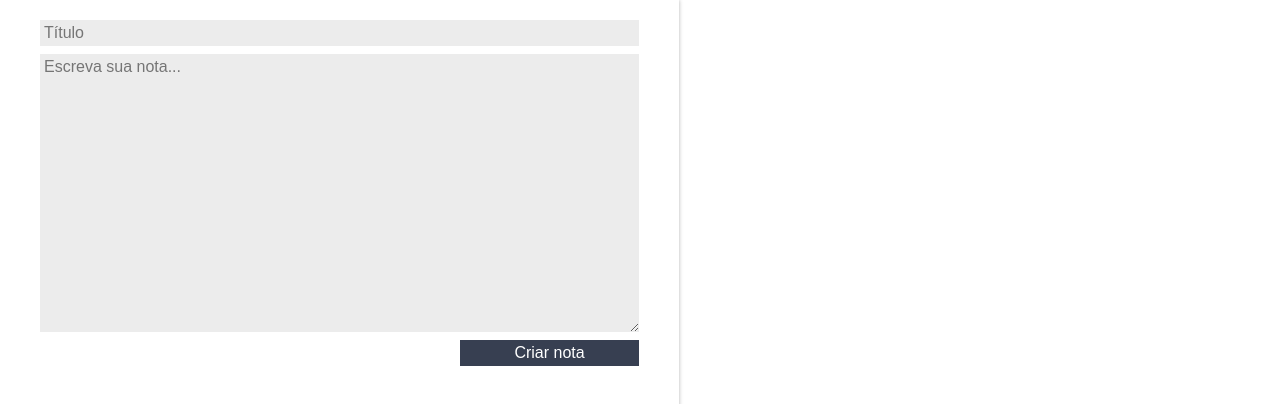
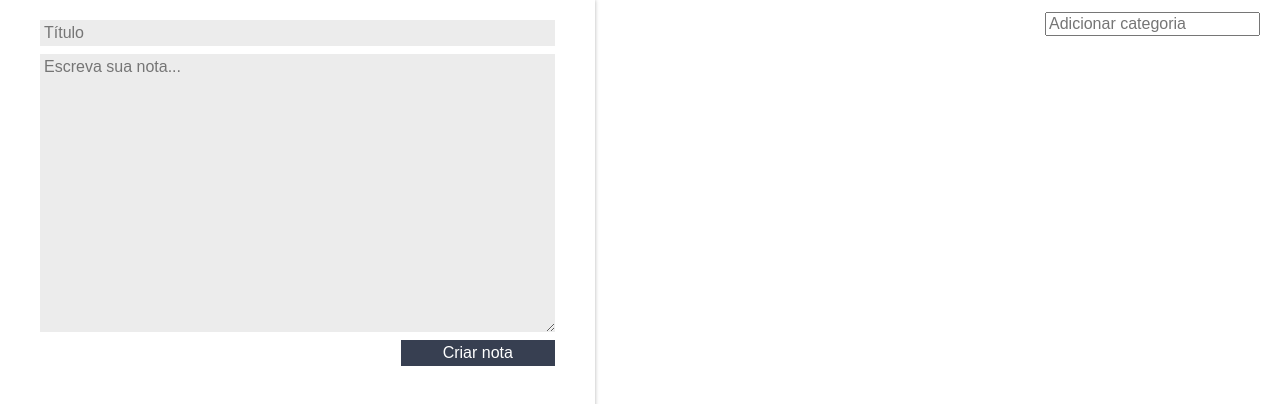
Before and after one commit to vanisantos/note-manager, a React (Create React App) app: page / in a window 1280 px wide. Shown: the top 404 px of the page. Built offline with nearby package versions, Linux system fonts and the light colour scheme.

Commit message:
creating dinamic categories

```diff
--- a/src/App.js
+++ b/src/App.js
@@ -1,6 +1,6 @@
 
 import { Component } from "react";
-import { FormRegister, NoteList } from "./Components";
+import { FormRegister, NoteList, CategoriesList } from "./Components";
 import "./assets/App.css"
 import './assets/index.css';
 
@@ -9,6 +9,7 @@ class App extends Component {
     super();
 
     this.state = {
+      categories: [],
       notes: []
     };
   }
@@ -38,14 +39,29 @@ class App extends Component {
     this.setState(newState);
   }
 
+  addCategory(category) {
+    const newCategoriesList = [...this.state.categories, category]
+    const newState = {
+      ...this.state,
+      categories: newCategoriesList
+    };
+
+    this.setState(newState);
+  }
+
   render() {
     return (
       <section className="contend">
         <FormRegister createNote={this.createNote.bind(this)}/>
-        <NoteList
-          deleteNote={this.deleteNote.bind(this)}
-          notes={this.state.notes}
-        />
+        <main className="main-contend">
+          <CategoriesList
+            addCategory={this.addCategory.bind(this)}
+            categories={this.state.categories}/>
+          <NoteList
+            deleteNote={this.deleteNote.bind(this)}
+            notes={this.state.notes}
+          />
+        </main>
       </section>
     );
   }
--- /dev/null
+++ b/src/Components/CategoriesList/CategoriesList.jsx
@@ -0,0 +1,37 @@
+import React, { Component } from 'react';
+import './style.css'
+
+class CategoriesList extends Component {
+
+  _handleInputEvent(e){
+    if(e.key === "Enter") {
+      let category = e.target.value;
+      this.props.addCategory(category)
+    }
+  }
+
+  render() {
+    return (
+      <section className="categories-list">
+        <ul className="categories-list_list">
+            {this.props.categories.map((category, index) => {
+              return (
+                <li
+                  key={index}
+                  className="categories-list_item"
+                >{category}</li>
+              )
+            })}
+        </ul>
+        <input
+          type="text"
+          className="categories-list_input"
+          placeholder="Adicionar categoria"
+          onKeyUp={this._handleInputEvent.bind(this)}
+        />
+      </section>
+     );
+  }
+}
+
+export default CategoriesList;
--- /dev/null
+++ b/src/Components/CategoriesList/index.js
@@ -0,0 +1,3 @@
+import CategoriesList from "./CategoriesList";
+
+export default CategoriesList;
--- /dev/null
+++ b/src/Components/CategoriesList/style.css
@@ -0,0 +1,21 @@
+.categories-list{
+  display: flex;
+  flex-direction: row;
+  margin-top: 12px;
+}
+.categories-list_list{
+  flex: 1;
+  display: flex;
+  flex-direction: row;
+  justify-content: space-evenly;
+}
+.categories-list_item{
+  background-color: var(--secundaria);
+  color: white;
+  padding: 4px 8px;
+  border-radius: 10px;
+  font-family: Arial, Helvetica, sans-serif;
+}
+.categories-list_input{
+  margin-right: 20px;
+}
--- a/src/Components/index.js
+++ b/src/Components/index.js
@@ -1,9 +1,11 @@
 import CardNote from "./CardNote"
 import NoteList from "./NoteList"
 import FormRegister from "./FormRegister"
+import CategoriesList from "./CategoriesList/CategoriesList";
 
 export {
   CardNote,
   NoteList,
-  FormRegister
+  FormRegister,
+  CategoriesList
 };
--- a/src/assets/App.css
+++ b/src/assets/App.css
@@ -1,5 +1,9 @@
 .contend {
   display: flex;
+}
+
+.main-contend {
+  flex-grow: 3;
 }
 
 :root {
```
